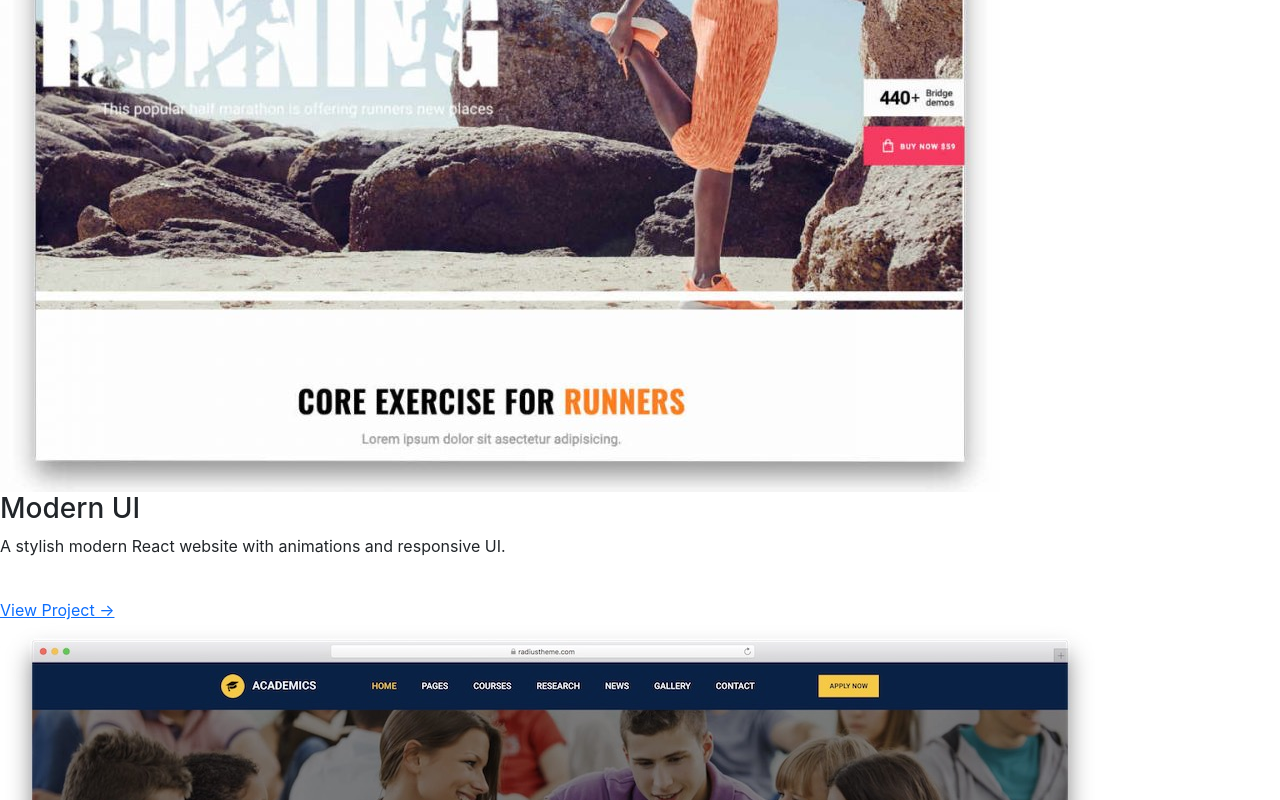
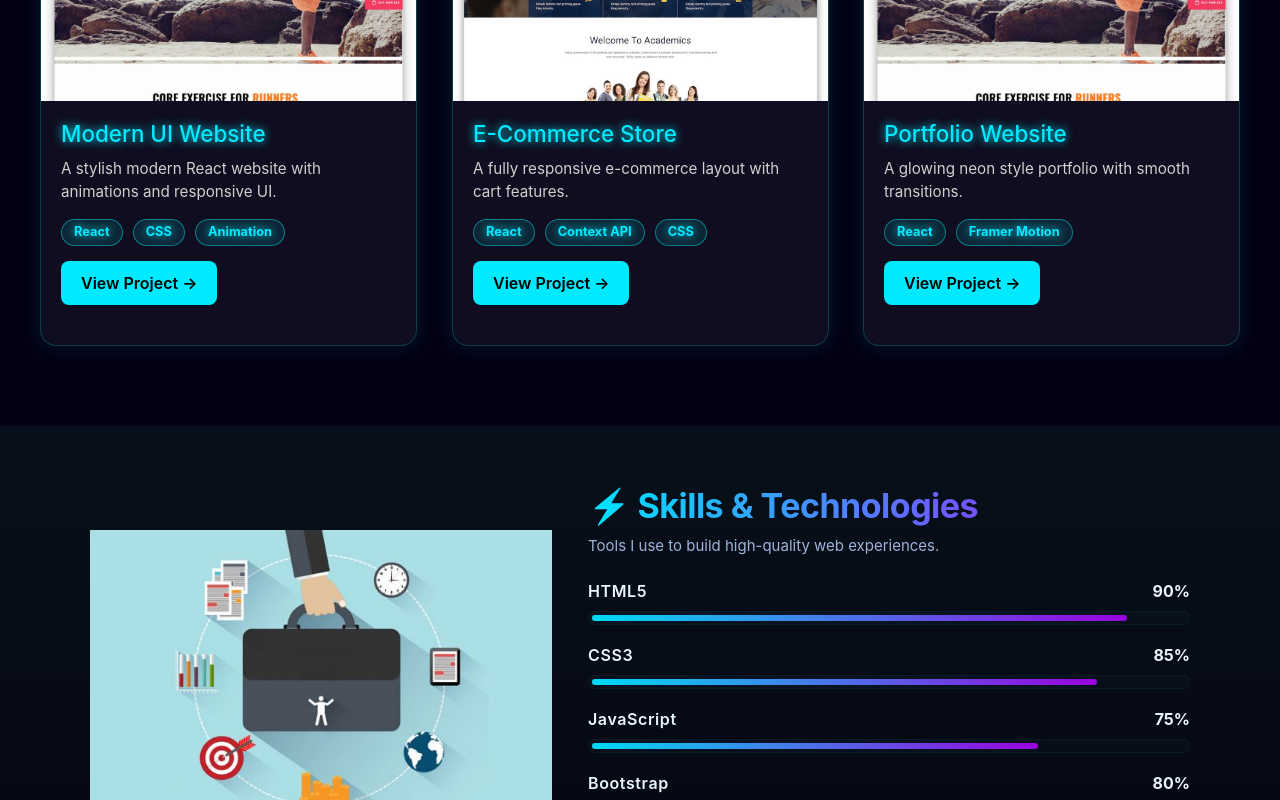
Before and after one commit to Dips8/portfolio-website, a React (Create React App) app: page / in a window 1280 px wide. Shown: the part 1580-2380 px from the top of the page. Built offline with nearby package versions, Linux system fonts and the light colour scheme.

Commit message:
Update Projects.js

```diff
--- a/src/components/Projects.js
+++ b/src/components/Projects.js
@@ -1,5 +1,5 @@
 import React from "react";
-import "./Projects";
+import "./Projects.css";
 import Project1 from "../images/project-1.jpg";
 import Project2 from "../images/project-2.jpg";
 
@@ -7,7 +7,7 @@ const Projects = () => {
   const projects = [
     {
       id: 1,
-      title: "Modern UI ",
+      title: "Modern UI Website ",
       description: "A stylish modern React website with animations and responsive UI.",
       image: Project1,
       link: "#",
```
